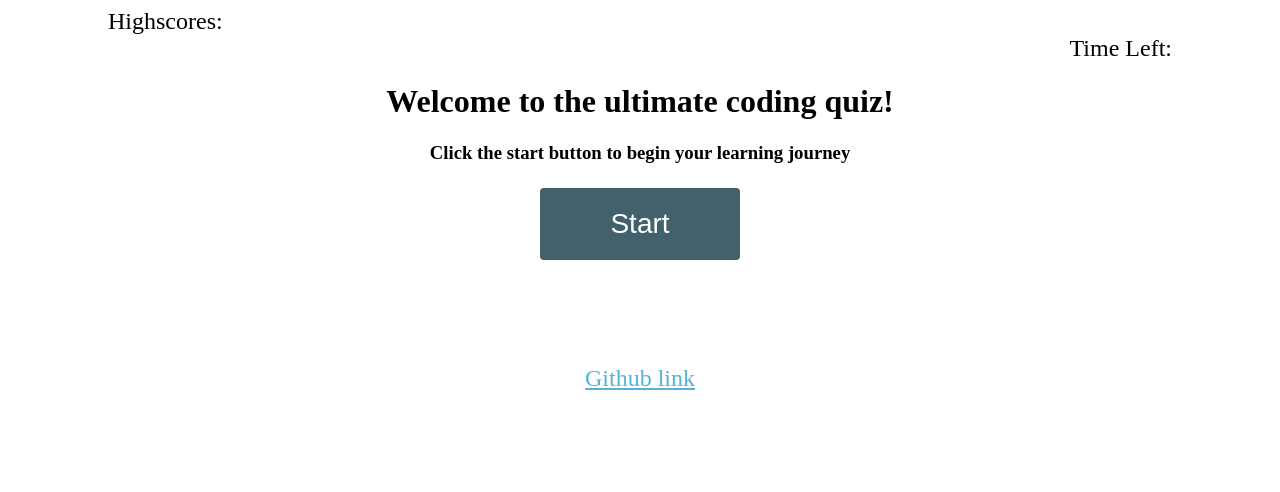
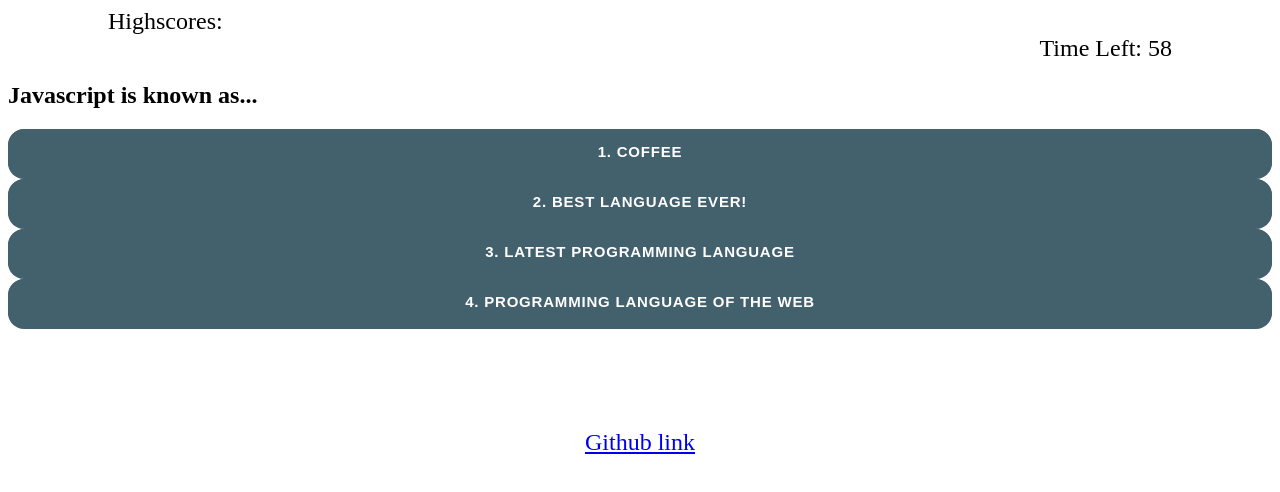
Before and after one commit to eliurosario15/Code-Quiz, a plain HTML site: page index.html in a window 1280 px wide. Both pictures are taken after a click on the button "Start". Drawn offline with Linux system fonts and the light colour scheme.

Commit message:
JS is now fetching questions

```diff
--- a/Assets/CSS/style.css
+++ b/Assets/CSS/style.css
@@ -21,15 +21,6 @@
     text-align: center;
 }
 
-.main {
-  text-align: center;
-  display: block;
-}
-
-#h2 {
-  display: block;
-}
-
 .remove {
   display: none;
 }
@@ -39,19 +30,6 @@
   color: black;
 }
 
-.question {
-  display: block;
-}
-
-ul {
-  list-style-type: none;
-  text-align: center;
-  padding: 100px;
-  display: flex;
-  flex-wrap: wrap;
-
-}
-
 .footer {
     text-align: center;
     font-size: x-large;
@@ -59,18 +37,6 @@ ul {
     display: block;
 }
 
-a {
-    box-shadow: inset 0 0 0 0 #54b3d6;
-    color: #54b3d6;
-    margin: 0 -.25rem;
-    padding: 0 .25rem;
-    transition: color .5s ease-in-out, box-shadow .5s ease-in-out;
-}
-
-a:hover {
-    box-shadow: inset 100px 0px 0px 50px #54b3d6;
-    color: white;
-  }
 
 /*This section is for the buttons*/
 
@@ -114,6 +80,63 @@ a:hover {
         right: 0;
       }
 
-#questionBox, .sendScore, #quizResponse {
-  display: none;
-}
+
+      .option-button {
+        appearance: button;
+        background-color: #43606d;
+        border: solid transparent;
+        border-radius: 16px;
+        border-width: 0 0 4px;
+        box-sizing: border-box;
+        color: #FFFFFF;
+        cursor: pointer;
+        display: inline-block;
+        font-family: din-round,sans-serif;
+        font-size: 15px;
+        font-weight: 700;
+        letter-spacing: .8px;
+        line-height: 20px;
+        margin: 0;
+        outline: none;
+        overflow: visible;
+        padding: 13px 16px;
+        text-align: center;
+        text-transform: uppercase;
+        touch-action: manipulation;
+        transform: translateZ(0);
+        transition: filter .2s;
+        user-select: none;
+        -webkit-user-select: none;
+        vertical-align: middle;
+        white-space: nowrap;
+        width: 100%;
+      }
+
+      .option-button:after {
+        background-clip: padding-box;
+        background-color: #43606d;
+        border: solid transparent;
+        border-radius: 16px;
+        border-width: 0 0 4px;
+        bottom: -4px;
+        content: "";
+        left: 0;
+        position: absolute;
+        right: 0;
+        top: 0;
+        z-index: -1;
+      }
+
+      .option-button:main,
+      .button-19:focus {
+        user-select: auto;
+      }
+
+      .option-button:hover:not(:disabled) {
+        filter: brightness(1.1);
+        -webkit-filter: brightness(1.1);
+      }
+
+      .option-button:disabled {
+        cursor: auto;
+      }
--- a/Assets/Javascript/script.js
+++ b/Assets/Javascript/script.js
@@ -2,38 +2,38 @@
 var questionnaire = [
     {
     quizquestion:"Javascript is known as...",
-    questionoptions: ["Coffee", "Best Language ever!", "Latest Programming Language"
+    answerOptions: ["Coffee", "Best Language ever!", "Latest Programming Language"
 , "Programming language of the web"],
     correctanswer: "Programming language of the web"
 },
 
 {
     quizquestion:"How does Java represents TEXTS?",
-    questionoptions: ["Boolean", "Variable", "Array", "String"],
+    answerOptions: ["Boolean", "Variable", "Array", "String"],
     correctanswer: "String"
 },
 
 {
     quizquestion: "When an operator’s value is NULL, the typeof returned by the unary operator is:",
-    questionoptions: ["Boolean", "Undefined", "Object", "Intenger"],
+    answerOptions: ["Boolean", "Undefined", "Object", "Intenger"],
     correctanswer: "Object"
 },
 
 {
     quizquestion:"How can you stop an interval timer in Javascript?",
-    questionoptions: ["Stop", "Return", "ConsoleLog", "Async"],
+    answerOptions: ["Stop", "Return", "ConsoleLog", "Async"],
     correctanswer: "Async"
 },
 
 {
     quizquestion: "What is … in JS?",
-    questionoptions: ["Nothing", "A string", "Adds to an Array", "Spead operator"],
+    answerOptions: ["Nothing", "A string", "Adds to an Array", "Spead operator"],
     correctanswer: "Spread Operator"
 },
 
 {
     quizquestion:"How do we write a comment in javascript?",
-    questionoptions: ["@", "#", "*", "//"],
+    answerOptions: ["@", "#", "*", "//"],
     correctanswer: "//"
 },
 ];
@@ -44,10 +44,63 @@ var questionnaire = [
 
 const quizBox = document.getElementById("questionBox");
 const countDown = document.getElementById("clock");
-const answers = document.getElementById("answersOP");
+const answers = document.getElementById("answer-options");
 const submitScore  = document.getElementById("submit-score");
 const beginQuiz = document.getElementById("start-button");
 const response = document.getElementById("quizResponse");
 const scoreInitials  = document.getElementById("initials");
 
-var time = 60,
+var time = 60;
+var currentQuestion = 0;
+
+//Timer
+var timeIndex;
+
+function timeQuiz () {
+time --;
+countDown.textContent = time;
+}
+
+//Start Questionnaire
+
+beginQuiz.onclick = quizBegins;
+
+function quizBegins () {
+    var removeGretting = document.getElementById("startQuiz");
+    removeGretting.setAttribute("class", "remove");
+
+    quizBox.setAttribute("class", "main");
+
+ timeIndex = setInterval(timeQuiz, 1000);
+
+ countDown.textContent = time;
+
+ fetchQuestion();
+}
+
+//Get Questions
+
+function fetchQuestion () {
+    var actualQuestion = questionnaire[currentQuestion];
+
+    var questionTitle = document.getElementById("quiz-question");
+    questionTitle.textContent = actualQuestion.quizquestion;
+
+    answers.innerHTML = "";
+
+    actualQuestion.answerOptions.forEach(function(options, i) {
+        var createButton = document.createElement("button");
+
+
+
+        createButton.setAttribute("class", "option-button");
+        createButton.setAttribute("value", options);
+
+        createButton.textContent = i + 1 + ". " + options;
+
+        //createButton.onclick = optionsButton;
+
+        answers.appendChild(createButton);
+
+    });
+}
--- a/index.html
+++ b/index.html
@@ -15,29 +15,29 @@
   <body>
 <section class = "highscore"> Highscores: </section>
 
-<section class = "clock">Time Left: <span id = "clocks"></span></section>
+<section class = "clock">Time Left: <span id = "clock"></span></section>
 
 <div class = "first-screen">
-<div id = "start-game" class = "start-class">
+<div id = "startQuiz" class = "start-class">
 <h1>Welcome to the ultimate coding quiz!</h1>
 <h3>Click the start button to begin your learning journey</h3>
 <button id = "start-button" class = "start-button"><span>Start</span></button>
 </div>
 
 <!--Questions Section-->
-<main id="questionBox" class ="main">
+<div id="questionBox" class ="remove">
 <h2 id = "quiz-question"></h2>
-    <div id = "answersOp" class="remove">
+    <div id = "answer-options" class="start-option">
 
     </div>
-</main>
+</div>
 
 
 <div id="quizResponse" class="response">
 </div>
 
 
-<div id = "quiz-done" class = "sendScore">
+<div id = "quiz-done" class = "remove">
     <h2>Good job!</h2>
     <p>You got <span id = "score"></span> points!</p>
     <p>Enter your initials: <input type = "text" id = "initials"></p>
```
